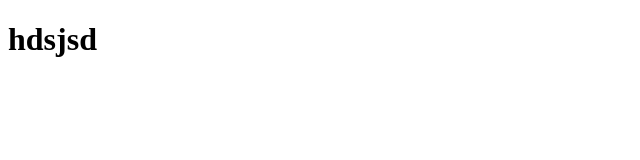
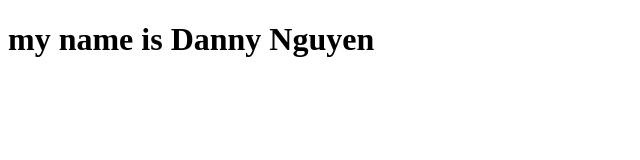
Before and after one commit to DannyNguyen-dev27/web, a plain HTML site: page web.html in a window 1280 px wide. Shown: the whole page, without its empty margins (0-640 px from the left). Drawn offline with Linux system fonts and the light colour scheme.

Commit message:
add name

```diff
--- a/web.html
+++ b/web.html
@@ -6,6 +6,6 @@
     <title>Document</title>
 </head>
 <body>
-    <h1>hdsjsd</h1>
+    <h1>my name is Danny Nguyen</h1>
 </body>
 </html>
```
